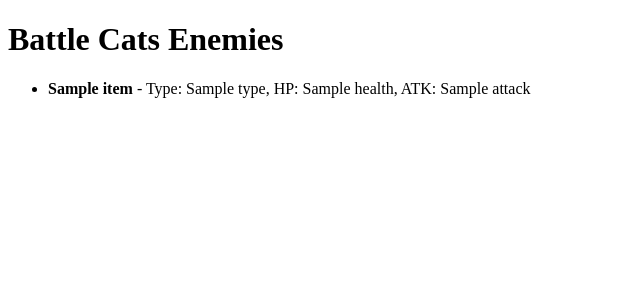
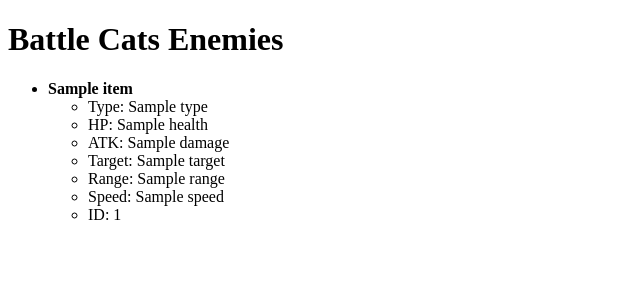
Before and after one commit to WonterRobter/Battle-cats-enemies, a Flask app: page / in a window 1280 px wide. Shown: the top 300 px of the page, without its empty margins (0-640 px from the left). Run offline with Flask 3, Linux system fonts and the light colour scheme; a database or web service that is not in the repository returns one stand-in record (values such as "Sample title"); data that the repository does not hold is empty.

Commit message:
json change

```diff
--- a/templates/index.html
+++ b/templates/index.html
@@ -7,7 +7,18 @@
     <h1>Battle Cats Enemies</h1>
     <ul>
         {% for enemy in enemies %}
-            <li><strong>{{ enemy.name }}</strong> - Type: {{ enemy.type }}, HP: {{ enemy.health }}, ATK: {{ enemy.attack }}</li>
+            <li>
+                <strong>{{ enemy.name }}</strong>
+                <ul>
+                    <li>Type: {{ enemy.type }}</li>
+                    <li>HP: {{ enemy.health }}</li>
+                    <li>ATK: {{ enemy.damage }}</li>
+                    <li>Target: {{ enemy.target }}</li>
+                    <li>Range: {{ enemy.range }}</li>
+                    <li>Speed: {{ enemy.speed }}</li>
+                    <li>ID: {{ enemy.id }}</li>
+                </ul>
+            </li>
         {% endfor %}
     </ul>
 </body>
```
